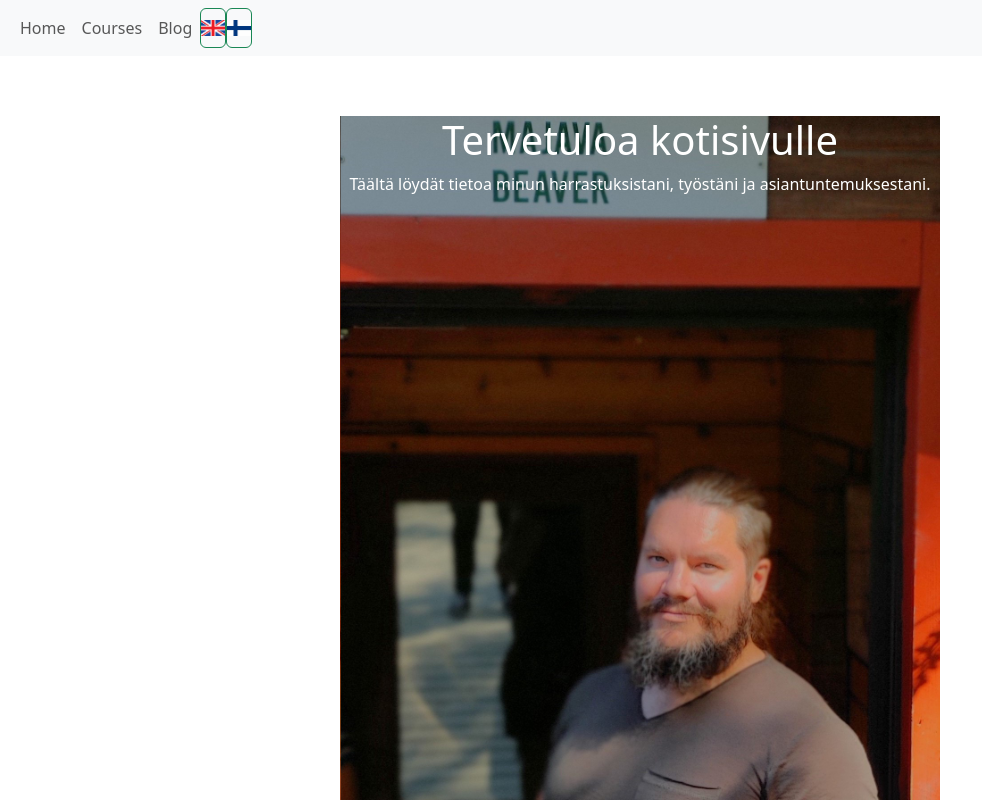
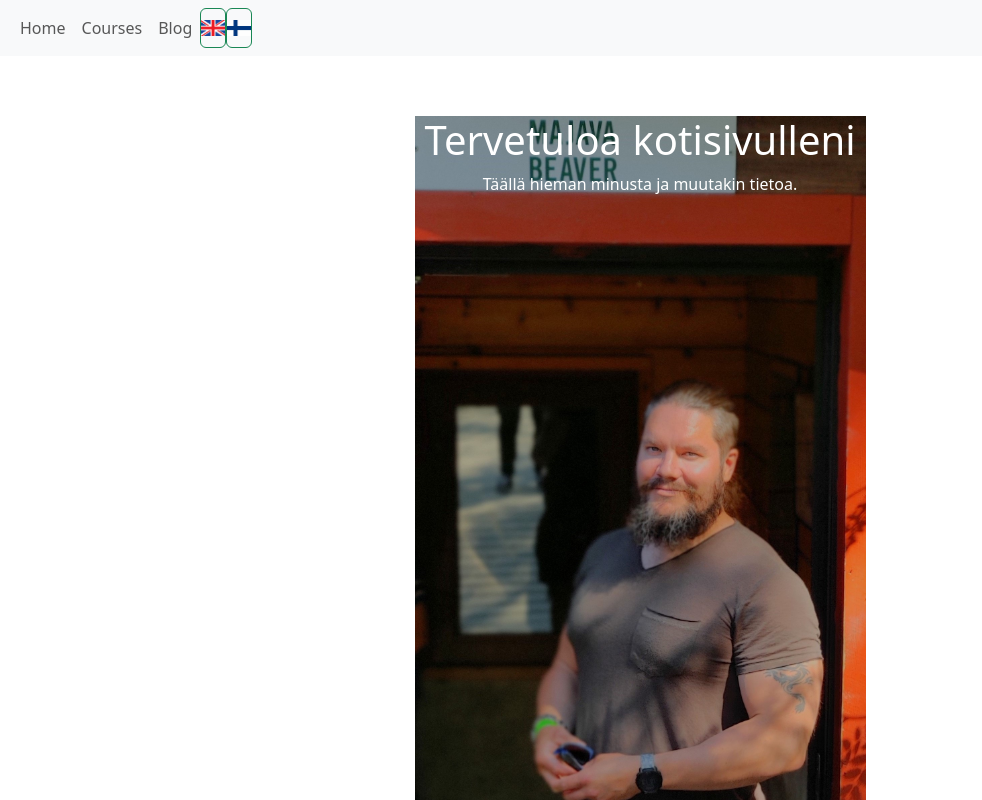
Before and after one commit to Vikke82/villem, a React (Create React App) app: page / in a window 1280 px wide. Shown: the top 800 px of the page, without its empty margins (0-982 px from the left). Built offline with nearby package versions, Linux system fonts and the light colour scheme.

Commit message:
päitivyt

```diff
--- a/src/pages/Home.jsx
+++ b/src/pages/Home.jsx
@@ -10,14 +10,14 @@ const Home = () => {
       <header className={styles.header}>
         <h1>
           {language === "fi"
-            ? "Tervetuloa kotisivulle"
-            : "Welcome to the Home Page"}
+            ? "Tervetuloa kotisivulleni"
+            : "Welcome to my Home Page"}
         </h1>
 
         <p>
           {language === "fi"
-            ? "Täältä löydät tietoa minun harrastuksistani, työstäni ja asiantuntemuksestani."
-            : "Some information of my hobbies, work and expertise."}
+            ? "Täällä hieman minusta ja muutakin tietoa."
+            : "Something about me and some other info."}
         </p>
       </header>
 
```
